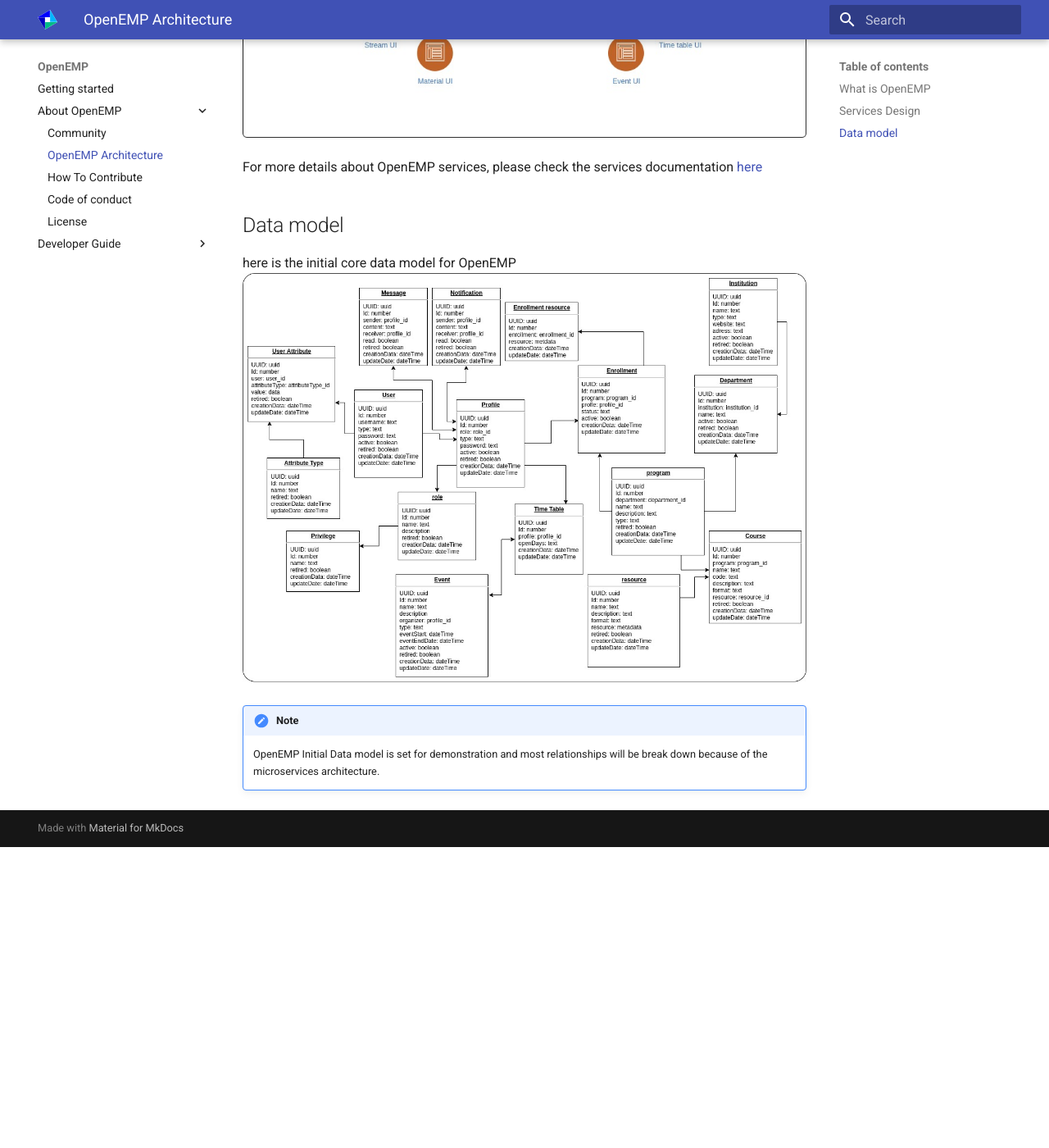
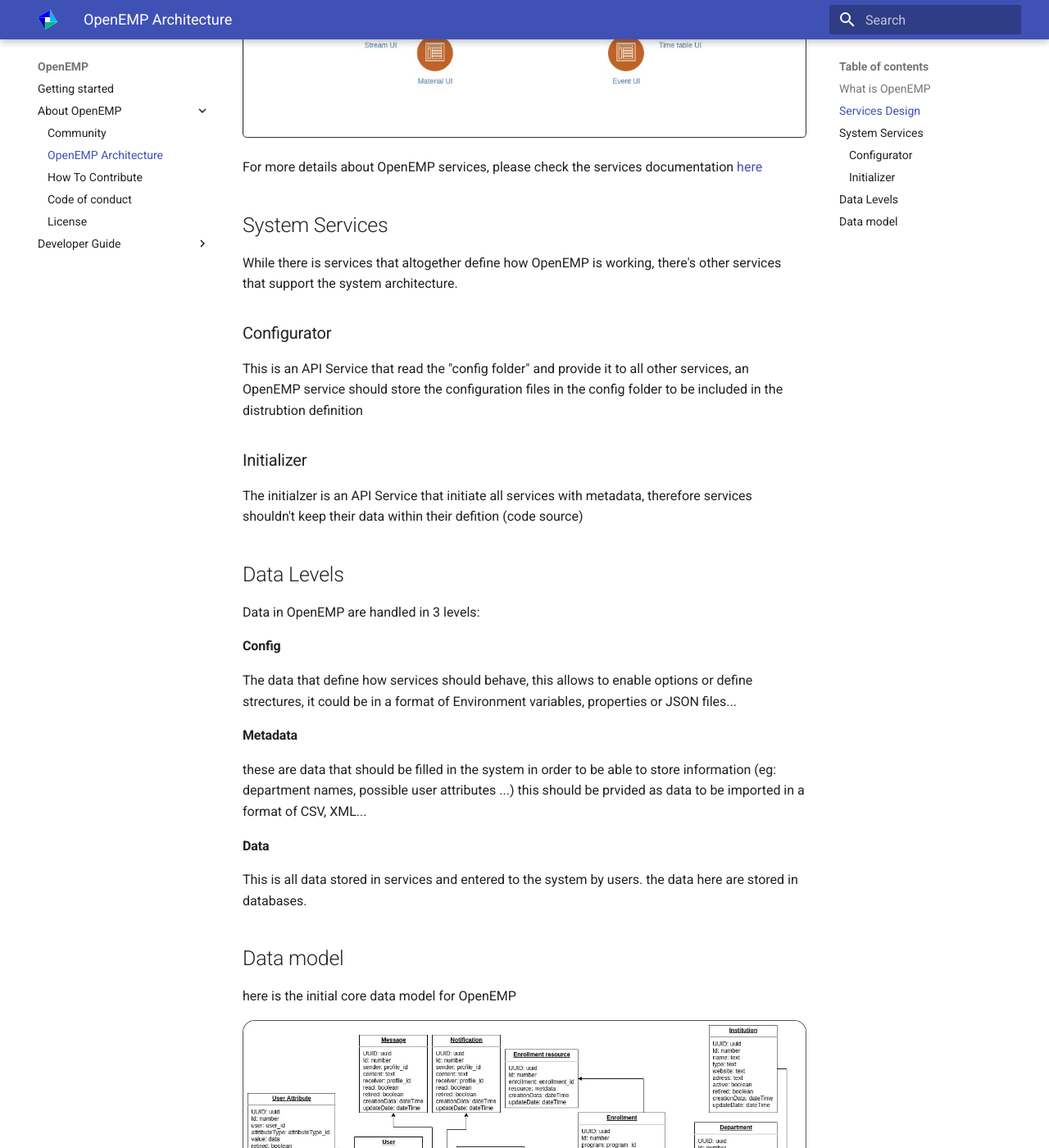
Before and after one commit to openemp/openemp-documentation, an MkDocs documentation site: the page built from docs/about/core.md, in a window 1280 px wide and 1400 px high, scrolled down 1213 px. Shown: the whole window at 82% size. Built offline with MkDocs 1.6.1 and Material for MkDocs 9.7.7, drawn with Linux system fonts in a browser that asks for light colours; before the commit the page ends 2246 px from its top, so only the background shows below that.

Commit message:
Add data levels documentation (#19)

```diff
--- a/docs/about/core.md
+++ b/docs/about/core.md
@@ -23,9 +23,39 @@ The following sketch is a demonstration of OpenEMP microservices:
 
 For more details about OpenEMP services, please check the services documentation [here](../services/index.md)
 
+
+## System Services
+
+While there is services that altogether define how OpenEMP is working, there's other services that support the system architecture.
+
+### Configurator
+
+This is an API Service that read the "config folder" and provide it to all other services, an OpenEMP service should store the configuration files in the config folder to be included in the distrubtion definition
+
+### Initializer
+
+The initialzer is an API Service that initiate all services with metadata, therefore services shouldn't keep their data within their defition (code source)
+
+## Data Levels
+
+Data in OpenEMP are handled in 3 levels:
+
+#### Config
+
+The data that define how services should behave, this allows to enable options or define strectures, it could be in a format of Environment variables, properties or JSON files...
+
+#### Metadata
+
+these are data that should be filled in the system in order to be able to store information (eg: department names, possible user attributes ...) this should be prvided as data to be imported in a format of CSV, XML...
+
+#### Data
+
+This is all data stored in services and entered to the system by users. the data here are stored in databases.
+
 ## Data model
 
 here is the initial core data model for OpenEMP
+
 ![OpenEMP Data model](../assets/images/data_model.jpg)
 
 !!! note
```
